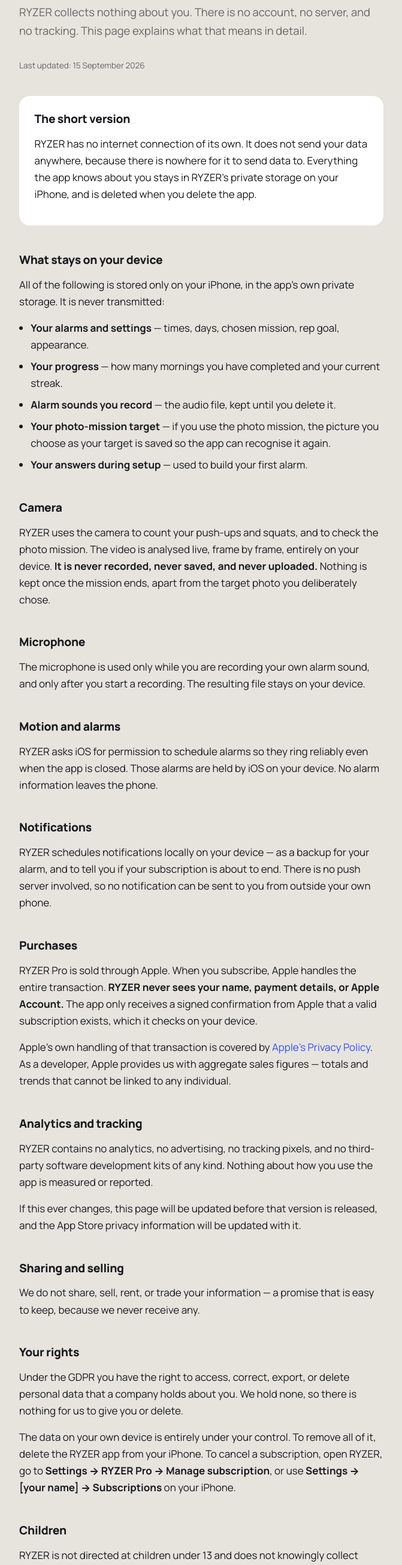
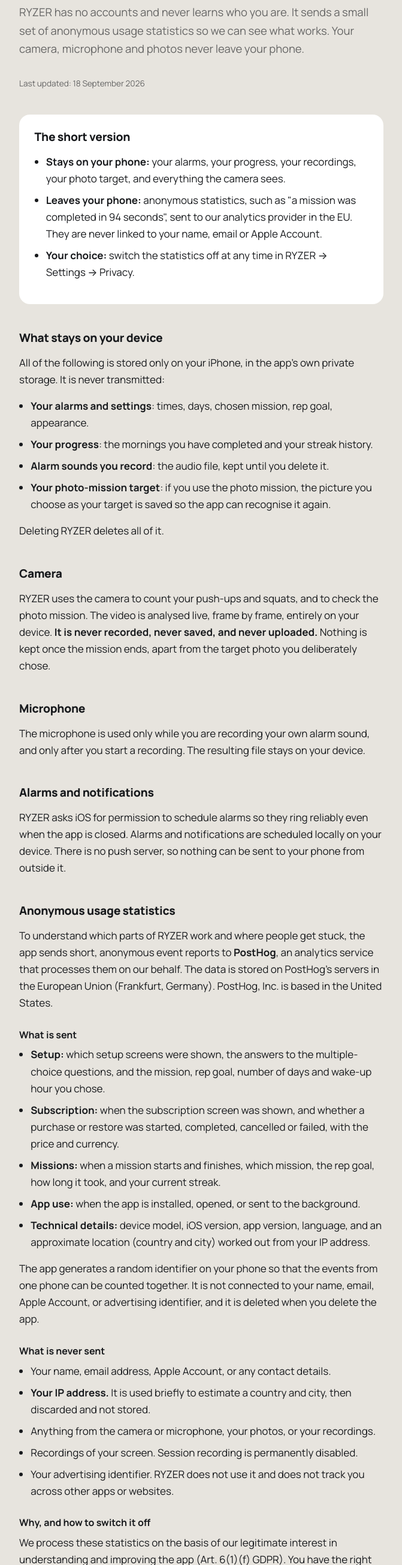
Before and after one commit to lucaspintomuenz-png/ryzer, a plain HTML site: page privacy.html in a window 1280 px wide. Shown: the part 191-2800 px from the top of the page at 60% size, without its empty margins (304-975 px from the left). Drawn offline with Linux system fonts and the light colour scheme.

Commit message:
Add files via upload

```diff
--- a/privacy.html
+++ b/privacy.html
@@ -20,23 +20,27 @@
 </header>
 
 <h1>Privacy Policy</h1>
-<p class="lede">RYZER collects nothing about you. There is no account, no server, and no tracking. This page explains what that means in detail.</p>
-<p class="updated">Last updated: 15 September 2026</p>
+<p class="lede">RYZER has no accounts and never learns who you are. It sends a small set of anonymous usage statistics so we can see what works. Your camera, microphone and photos never leave your phone.</p>
+<p class="updated">Last updated: 18 September 2026</p>
 
 <div class="card">
   <h2>The short version</h2>
-  <p>RYZER has no internet connection of its own. It does not send your data anywhere, because there is nowhere for it to send data to. Everything the app knows about you stays in RYZER's private storage on your iPhone, and is deleted when you delete the app.</p>
+  <ul>
+    <li><strong>Stays on your phone:</strong> your alarms, your progress, your recordings, your photo target, and everything the camera sees.</li>
+    <li><strong>Leaves your phone:</strong> anonymous statistics, such as "a mission was completed in 94 seconds", sent to our analytics provider in the EU. They are never linked to your name, email or Apple Account.</li>
+    <li><strong>Your choice:</strong> switch the statistics off at any time in RYZER → Settings → Privacy.</li>
+  </ul>
 </div>
 
 <h2>What stays on your device</h2>
 <p>All of the following is stored only on your iPhone, in the app's own private storage. It is never transmitted:</p>
 <ul>
-  <li><strong>Your alarms and settings</strong> — times, days, chosen mission, rep goal, appearance.</li>
-  <li><strong>Your progress</strong> — how many mornings you have completed and your current streak.</li>
-  <li><strong>Alarm sounds you record</strong> — the audio file, kept until you delete it.</li>
-  <li><strong>Your photo-mission target</strong> — if you use the photo mission, the picture you choose as your target is saved so the app can recognise it again.</li>
-  <li><strong>Your answers during setup</strong> — used to build your first alarm.</li>
+  <li><strong>Your alarms and settings</strong>: times, days, chosen mission, rep goal, appearance.</li>
+  <li><strong>Your progress</strong>: the mornings you have completed and your streak history.</li>
+  <li><strong>Alarm sounds you record</strong>: the audio file, kept until you delete it.</li>
+  <li><strong>Your photo-mission target</strong>: if you use the photo mission, the picture you choose as your target is saved so the app can recognise it again.</li>
 </ul>
+<p>Deleting RYZER deletes all of it.</p>
 
 <h2>Camera</h2>
 <p>RYZER uses the camera to count your push-ups and squats, and to check the photo mission. The video is analysed live, frame by frame, entirely on your device. <strong>It is never recorded, never saved, and never uploaded.</strong> Nothing is kept once the mission ends, apart from the target photo you deliberately chose.</p>
@@ -44,36 +48,57 @@
 <h2>Microphone</h2>
 <p>The microphone is used only while you are recording your own alarm sound, and only after you start a recording. The resulting file stays on your device.</p>
 
-<h2>Motion and alarms</h2>
-<p>RYZER asks iOS for permission to schedule alarms so they ring reliably even when the app is closed. Those alarms are held by iOS on your device. No alarm information leaves the phone.</p>
+<h2>Alarms and notifications</h2>
+<p>RYZER asks iOS for permission to schedule alarms so they ring reliably even when the app is closed. Alarms and notifications are scheduled locally on your device. There is no push server, so nothing can be sent to your phone from outside it.</p>
 
-<h2>Notifications</h2>
-<p>RYZER schedules notifications locally on your device — as a backup for your alarm, and to tell you if your subscription is about to end. There is no push server involved, so no notification can be sent to you from outside your own phone.</p>
+<h2>Anonymous usage statistics</h2>
+<p>To understand which parts of RYZER work and where people get stuck, the app sends short, anonymous event reports to <strong>PostHog</strong>, an analytics service that processes them on our behalf. The data is stored on PostHog's servers in the European Union (Frankfurt, Germany). PostHog, Inc. is based in the United States.</p>
+
+<h3>What is sent</h3>
+<ul>
+  <li><strong>Setup:</strong> which setup screens were shown, the answers to the multiple-choice questions, and the mission, rep goal, number of days and wake-up hour you chose.</li>
+  <li><strong>Subscription:</strong> when the subscription screen was shown, and whether a purchase or restore was started, completed, cancelled or failed, with the price and currency.</li>
+  <li><strong>Missions:</strong> when a mission starts and finishes, which mission, the rep goal, how long it took, and your current streak.</li>
+  <li><strong>App use:</strong> when the app is installed, opened, or sent to the background.</li>
+  <li><strong>Technical details:</strong> device model, iOS version, app version, language, and an approximate location (country and city) worked out from your IP address.</li>
+</ul>
+<p>The app generates a random identifier on your phone so that the events from one phone can be counted together. It is not connected to your name, email, Apple Account, or advertising identifier, and it is deleted when you delete the app.</p>
+
+<h3>What is never sent</h3>
+<ul>
+  <li>Your name, email address, Apple Account, or any contact details.</li>
+  <li><strong>Your IP address.</strong> It is used briefly to estimate a country and city, then discarded and not stored.</li>
+  <li>Anything from the camera or microphone, your photos, or your recordings.</li>
+  <li>Recordings of your screen. Session recording is permanently disabled.</li>
+  <li>Your advertising identifier. RYZER does not use it and does not track you across other apps or websites.</li>
+</ul>
+
+<h3>Why, and how to switch it off</h3>
+<p>We process these statistics on the basis of our legitimate interest in understanding and improving the app (Art. 6(1)(f) GDPR). You have the right to object at any time: open <strong>RYZER → Settings → Privacy</strong> and turn off <strong>Share anonymous usage data</strong>. From that moment, nothing more is sent.</p>
+
+<h3>How long it is kept</h3>
+<p>Statistics are kept for as long as they help us understand how RYZER is used. Because they cannot be linked to you, we are unable to find or delete an individual's past events on request. Switching the statistics off stops any new ones from being sent.</p>
 
 <h2>Purchases</h2>
 <p>RYZER Pro is sold through Apple. When you subscribe, Apple handles the entire transaction. <strong>RYZER never sees your name, payment details, or Apple Account.</strong> The app only receives a signed confirmation from Apple that a valid subscription exists, which it checks on your device.</p>
-<p>Apple's own handling of that transaction is covered by <a href="https://www.apple.com/legal/privacy/">Apple's Privacy Policy</a>. As a developer, Apple provides us with aggregate sales figures — totals and trends that cannot be linked to any individual.</p>
-
-<h2>Analytics and tracking</h2>
-<p>RYZER contains no analytics, no advertising, no tracking pixels, and no third-party software development kits of any kind. Nothing about how you use the app is measured or reported.</p>
-<p>If this ever changes, this page will be updated before that version is released, and the App Store privacy information will be updated with it.</p>
+<p>Apple's own handling of that transaction is covered by <a href="https://www.apple.com/legal/privacy/">Apple's Privacy Policy</a>. Apple also provides us with aggregate sales figures that cannot be linked to any individual.</p>
 
 <h2>Sharing and selling</h2>
-<p>We do not share, sell, rent, or trade your information — a promise that is easy to keep, because we never receive any.</p>
+<p>We do not sell, rent, or trade your information. The anonymous statistics described above are processed only by PostHog, on our behalf. There is no advertising in RYZER and no data is shared with advertisers.</p>
 
 <h2>Your rights</h2>
-<p>Under the GDPR you have the right to access, correct, export, or delete personal data that a company holds about you. We hold none, so there is nothing for us to give you or delete.</p>
-<p>The data on your own device is entirely under your control. To remove all of it, delete the RYZER app from your iPhone. To cancel a subscription, open RYZER, go to <strong>Settings → RYZER Pro → Manage subscription</strong>, or use <strong>Settings → [your name] → Subscriptions</strong> on your iPhone.</p>
+<p>Under the GDPR you have the right to access, correct, export, restrict, object to, or delete personal data held about you, and to complain to a data protection authority. The data on your own device is entirely under your control: deleting RYZER removes it. The usage statistics are anonymous; to object to them, use the switch in Settings.</p>
+<p>To cancel a subscription, open RYZER and go to <strong>Settings → RYZER Pro → Manage subscription</strong>, or use <strong>Settings → [your name] → Subscriptions</strong> on your iPhone.</p>
 
 <h2>Children</h2>
-<p>RYZER is not directed at children under 13 and does not knowingly collect information from anyone.</p>
+<p>RYZER is not directed at children under 13.</p>
 
 <h2>Changes to this policy</h2>
 <p>If this policy changes, the date at the top of this page changes with it. Material changes will be described in the app's release notes.</p>
 
 <h2>Contact</h2>
 <p>Questions about privacy: <a href="mailto:pintomuenz@gmail.com">pintomuenz@gmail.com</a></p>
-<p>See also the <a href="impressum.html">Impressum</a> for the legally responsible party.</p>
+<p>The party responsible for this app is listed in the <a href="impressum.html">legal notice</a>.</p>
 
 <footer>
   <a href="index.html">RYZER</a>
```
Also changed, not shown: impressum.html (+48 -14 lines), index.html (+1 -1 lines).
